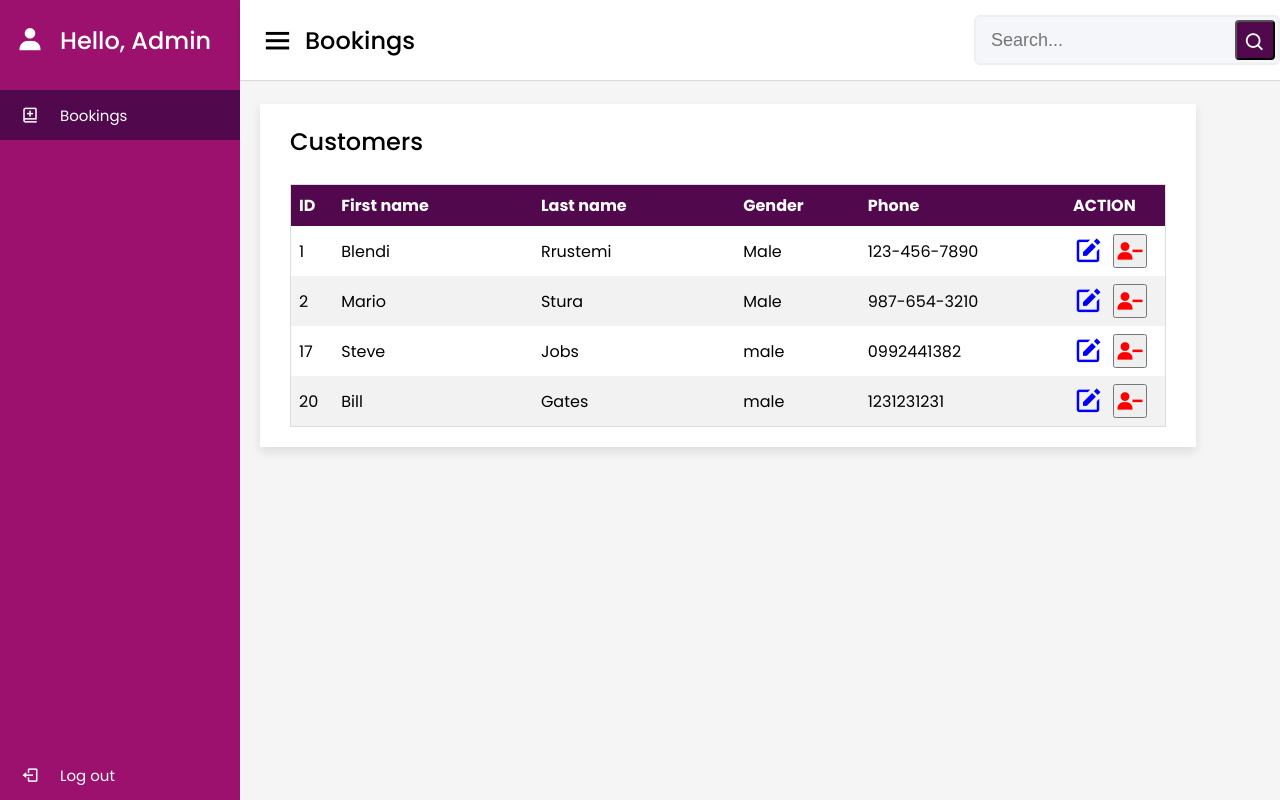
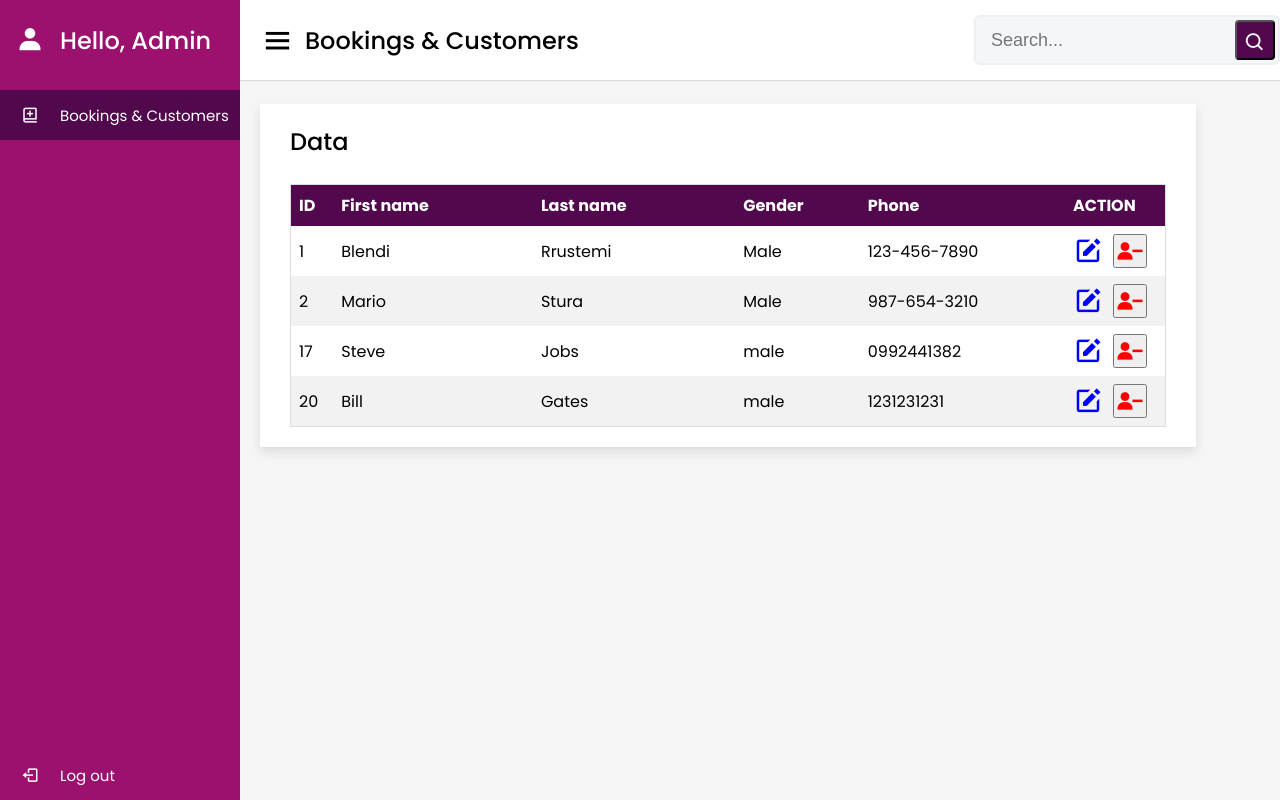
Before and after one commit to blendirrustemi/Senior-Project-Hotel-Management-System, a PHP site: page /seniorProject-iste501/admin/rooms in a window 1280 px wide. Run offline with PHP 8.4, Linux system fonts and the light colour scheme; a user stored in the database is signed in; data comes from the database, SQL or seed files in the repository.

Commit message:
[Error handling & General Changes] Login & Admin
Changed the titles on the admin page and styled the login page error for invalid usenrame/password

```diff
--- a/app/views/admin.view.php
+++ b/app/views/admin.view.php
@@ -56,7 +56,7 @@ if (isset($_POST['search_btn'])){
         <li>
           <a href="admin" class="active">
             <i class='bx bx-book-add'></i>
-            <span class="admin-link-name">Bookings</span>
+            <span class="admin-link-name">Bookings & Customers</span>
           </a>
         </li>
 
@@ -72,7 +72,7 @@ if (isset($_POST['search_btn'])){
     <nav>
       <div class="admin-sidebar-button">
         <i class='bx bx-menu sidebarBtn'></i>
-        <span class="admin-dashboard">Bookings</span>
+        <span class="admin-dashboard">Bookings & Customers</span>
       </div>
       <form method="POST" action="">
           <div class="admin-search-box">
@@ -88,7 +88,7 @@ if (isset($_POST['search_btn'])){
 
       <div class="admin-card">
         <div class="admin-recent-card">
-          <div class="title">Customers</div><br>
+          <div class="title">Data</div><br>
           <table class="table table-striped table-bordered table-condensed">
             <thead>
                 <tr>
--- a/app/views/login.view.php
+++ b/app/views/login.view.php
@@ -1,6 +1,7 @@
 <?php
 
 session_start();
+$err = "";
 
 if (isset($_POST['submit'])) {
     $username = $_POST['username'];
@@ -17,7 +18,7 @@ if (isset($_POST['submit'])) {
             $_SESSION['is_logged_in'] = true;
             header("Location: admin");
         } else {
-            echo "Invalid username or password";
+            $err = "Invalid username or password";
         }
     } catch (PDOException $e) {
         echo "Error: " . $e->getMessage();
@@ -46,6 +47,7 @@ if (isset($_POST['submit'])) {
             <label class="password-label">PASSWORD</label>
             <input type="password" name="password" placeholder="password" required/>
             <a href="forgotpassword">Forgot password?</a><br><br>
+            <p style="color: red"><?php echo $err ?></p>
 
             <button class="login-button" name="submit" type="submit">LOGIN</button>
         </div>
```
